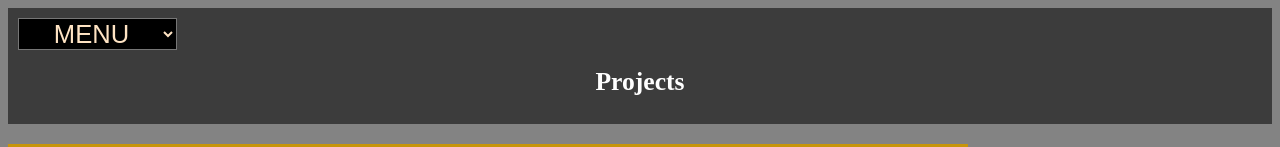
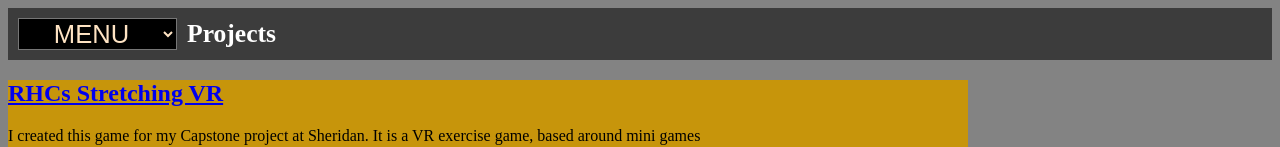
Before and after one commit to MrRiv3r/portfolio, a plain HTML site: page projects.html in a window 1280 px wide. Shown: the top 147 px of the page. Drawn offline with Linux system fonts and the light colour scheme.

Commit message:
fixed title

```diff
--- a/projects.html
+++ b/projects.html
@@ -18,8 +18,8 @@
             <option value="about.html">Contact</option>
             <option value="index.html">Home</option>
         </select>
-  <h1>Projects</h1>
-  </div>
+        <h1>Projects</h1>
+    </div>
     <div id="stretching-vr">
         <h2><a href="https://store.steampowered.com/app/782420/RHCs_StretchingVr/">RHCs Stretching VR</a></h2>
         <p>I created this game for my Capstone project at Sheridan. It is a VR exercise game, based around mini games</p>
@@ -53,5 +53,23 @@
             popupWindow.document.write("<img src='" + imageSrc + "' style='width: 100%; height: 100%; object-fit: contain;'>");
         }
     </script>
+
+    <style>
+        /* Style for the header background */
+        .header-background {
+            display: flex;
+            align-items: center; /* Align items vertically */
+        }
+
+        /* Style for the select menu */
+        select {
+            margin-right: 10px; /* Add some space between the menu and the heading */
+        }
+
+        /* Style for the h1 */
+        h1 {
+            margin: 0; /* Remove default margin */
+        }
+    </style>
 </body>
 </html>
```
Also changed, not shown: illustrations.html (+17 -0 lines), index.html (+17 -0 lines), logos.html (+17 -0 lines), models.html (+16 -0 lines).
